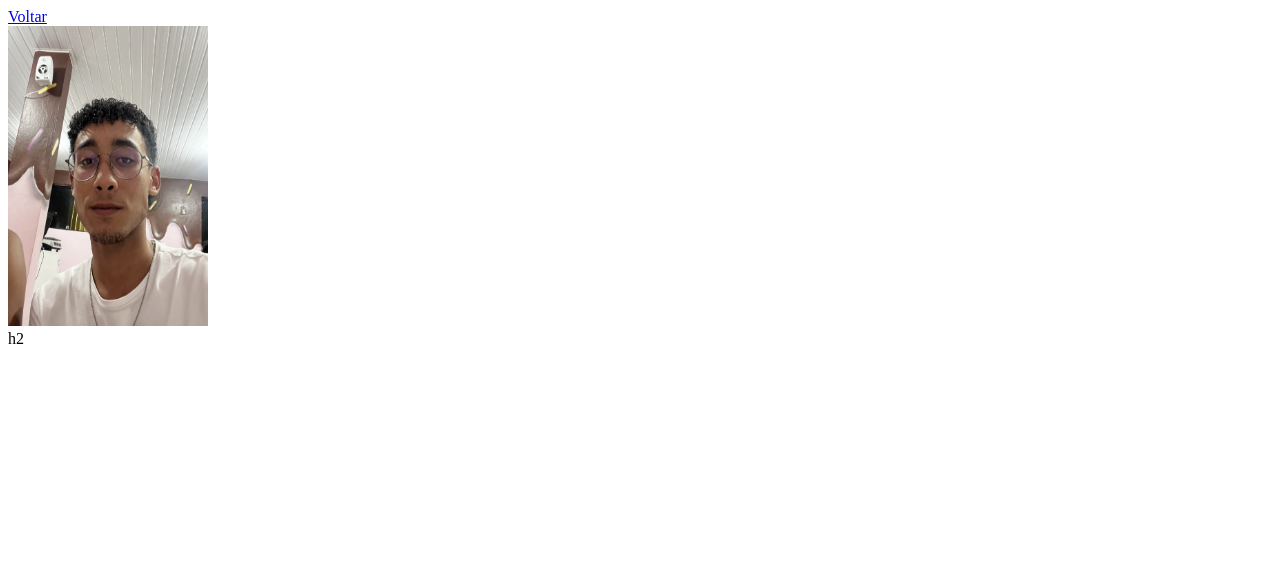
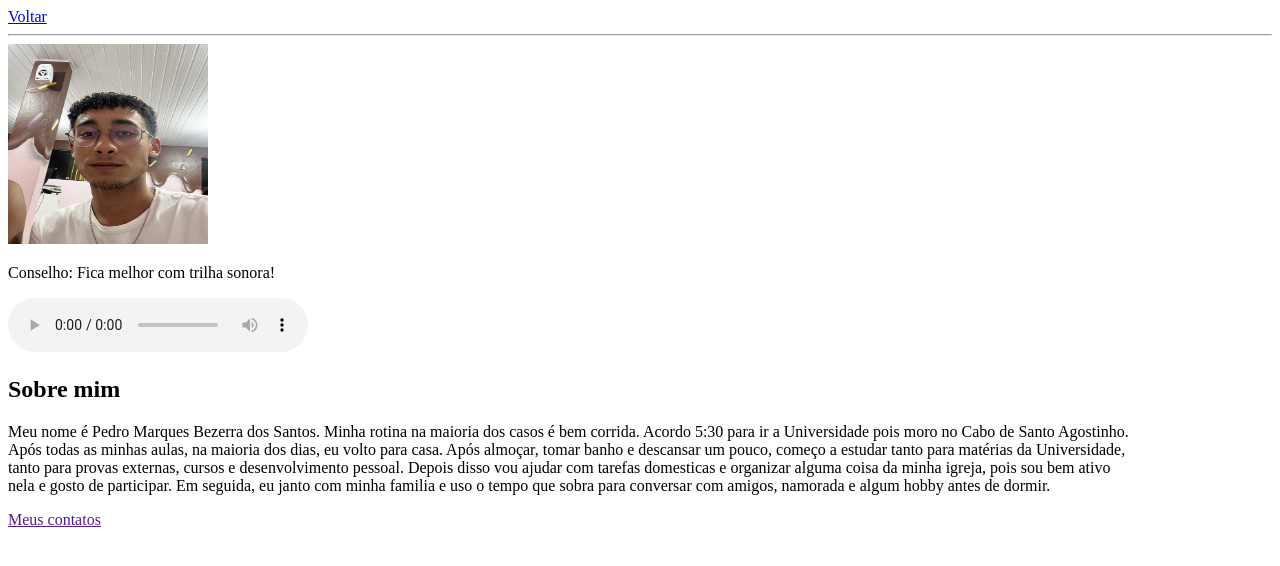
Before and after one commit to pedroMB03/Desenvolvimento-web-mobile, a plain HTML site: page Exercicios/Minha-Rotina.html in a window 1280 px wide. Drawn offline with Linux system fonts and the light colour scheme.

Commit message:
atualizações

```diff
--- a/Exercicios/Minha-Rotina.html
+++ b/Exercicios/Minha-Rotina.html
@@ -4,13 +4,26 @@
     <meta charset="UTF-8">
     <title>Pedro Marques</title>
     <a href="./Base.html">Voltar</a>
+    <hr>
 </head>
 <body>
     <div>
-        <img src="/fotos/minha ft.jpg" alt="minha foto" width="200" height="300">
+        <img src="/fotos/minha ft.jpg" alt="minha foto" width="200" height="200">
     </div>
     <section>
-        h2
+        <div>
+            <p>Conselho: Fica melhor com trilha sonora!</p>
+            <audio controls>
+                <source src="/audio/Amigo Estou Aqui.mp3" type="audio/mpeg">
+            </audio>
+        </div>
+        <div>
+            <h2>Sobre mim</h2>
+            <p>Meu nome é Pedro Marques Bezerra dos Santos. Minha rotina na maioria dos casos é bem corrida. Acordo 5:30 para ir a Universidade pois moro no Cabo de Santo Agostinho.<br> Após todas as minhas aulas, na maioria dos dias, eu volto para casa. Após almoçar, tomar banho e descansar um pouco, começo a estudar tanto para matérias da Universidade,<br> tanto para provas externas, cursos e desenvolvimento pessoal. Depois disso vou ajudar com tarefas domesticas e organizar alguma coisa da minha igreja, pois sou bem ativo <br> nela e gosto de participar. Em seguida, eu janto com minha familia e uso o tempo que sobra para conversar com amigos, namorada e algum hobby antes de dormir.</p>
+        </div>
+        <div>
+            <a href="">Meus contatos</a>
+        </div>
     </section>
 </body>
 </html>
```
Also changed, not shown: Exercicios/Base.html (+1 -0 lines), Exercicios/Cadastro.html (+1 -0 lines), Exercicios/Meus-Contatos.html (added, +11 -0 lines), fotos/fundo site html.jpg (added), 1 other file.
